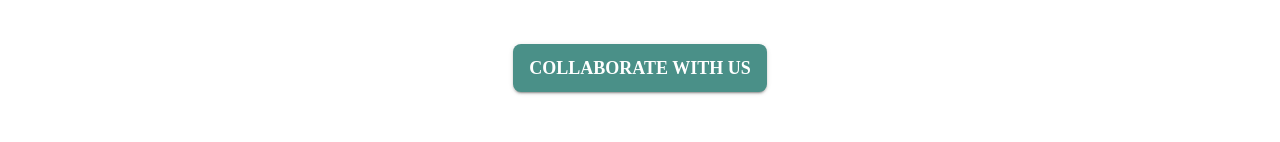
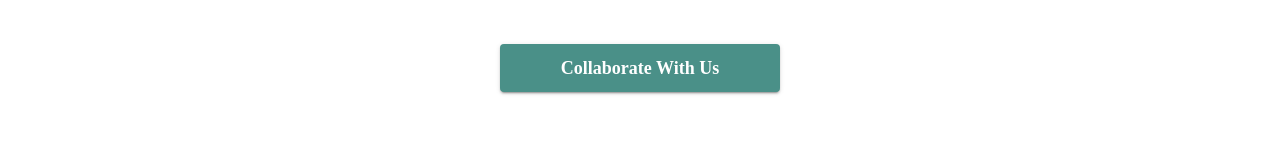
Before and after one commit to navgurukul/Samyarth-website, a Next.js app: page / in a window 1280 px wide. Shown: the part 388-530 px from the top of the page. Built offline with nearby package versions, Linux system fonts and the light colour scheme; no server answers.

Commit message:
Fixed the bug

```diff
--- a/components/Team.js
+++ b/components/Team.js
@@ -8,9 +8,8 @@ const Team = () => {
     const fetchTeamData = async () => {
       try {
         const response = await axios.get(
-          'https://navgurukul.github.io/tarabai-shinde/data/ng_team.json'
+          'https://navgurukul.github.io/tarabai-shinde/data/meraki_team.json'
         );
-        console.log('API Response:', response.data);
         const team = response.data;
         const supporters = [];
         const teamMember = [];
@@ -30,8 +29,7 @@ const Team = () => {
             }
           }
         });
-        console.log('Supporters:', supporters);
-        console.log('Team Members:', teamMember);
+
         setTeamData({ supporters, teamMember });
       } catch (error) {
         console.error('Error fetching team data:', error);
@@ -41,7 +39,7 @@ const Team = () => {
   }, []);
 
   return (
-    <Container sx={{ display: 'flex', flexDirection: 'column', alignItems: 'center', justifyContent: 'center', mt: '32px', mb: 15,}} maxWidth="lg" >
+    <Container sx={{ display: 'flex', flexDirection: 'column', alignItems: 'center', justifyContent: 'center', mt: '32px', mb: 15 }} maxWidth="lg">
       <Typography variant="h4" textAlign={'center'} mb={'32px'}>
         The Team
         <Divider
@@ -54,7 +52,7 @@ const Team = () => {
           <Grid item key={index} xs={12} sm={6} md={4} lg={3}>
             <Box textAlign="center">
               <img
-                src={teamMember.Photo}
+                src={teamMember.Photo.replace('http://', 'https://')}  // Replace 'http://' with 'https://'
                 alt={teamMember.Name}
                 style={{ width: '100px', height: '100px', borderRadius: '50%' }}
               />
--- a/components/WhySamyarth.js
+++ b/components/WhySamyarth.js
@@ -24,7 +24,6 @@ const WhySamyarth = () => {
             </Grid>
             <Typography variant="body1" textAlign={'center'} mt={'32px'} mb={'32px'} >
                 All the proceeds go to the Samyarth team staying true to the spirit of cooperativism further<br /> enabling extremely competitive pricing for the organisations
-
             </Typography>
       </Container>
     );
--- a/styles/theme.js
+++ b/styles/theme.js
@@ -16,7 +16,7 @@ theme = createTheme(theme, {
     primary: {
       main: "#4A9088",
       light: "#D4DAE8",
-      dark: "#192954",
+      dark: "#4A9088",
       contrastText: '#FFFFFF'
     },
 
@@ -72,7 +72,6 @@ theme = createTheme(theme, {
     Grey: {
       main: "#949494",
       light: "#DEDEDE",
-      // dark: "#3A8137",
       contrastText: "#ffffff",
     },
 
@@ -97,6 +96,9 @@ theme = createTheme(theme, {
     fontFamily: ['Raleway', 'Noto Sans', 'Alice', 'Nunito Sans', 'sans-serif'].join(','),
     h3:{
         fontFamily: 'Alice',
+        [theme.breakpoints.down("sm")]: {
+          fontSize: "30px",
+        },
         fontSize: '56px',
         fontWeight: 400,
         lineHeight: '84px',
@@ -162,17 +164,20 @@ theme.components = {
   MuiButton: {
     styleOverrides: {
       root: {
-        minWidth: 'max-content',
+        width: '280px',
         height: '48px',
-        borderRadius: '8px',
         padding: '8px 16px',
         display: 'flex',
+        justifyContent: 'center',
         alignItems: 'center',
-        justifyContent: 'center',
         gap: '8px',
-
+        flexShrink: 0,
+        textTransform: 'capitalize',
+        '&:hover': {
+          backgroundColor: `${theme.palette.primary.dark} !important`,
+        },
       },
-    },
+      },
   },
 };
 
```
